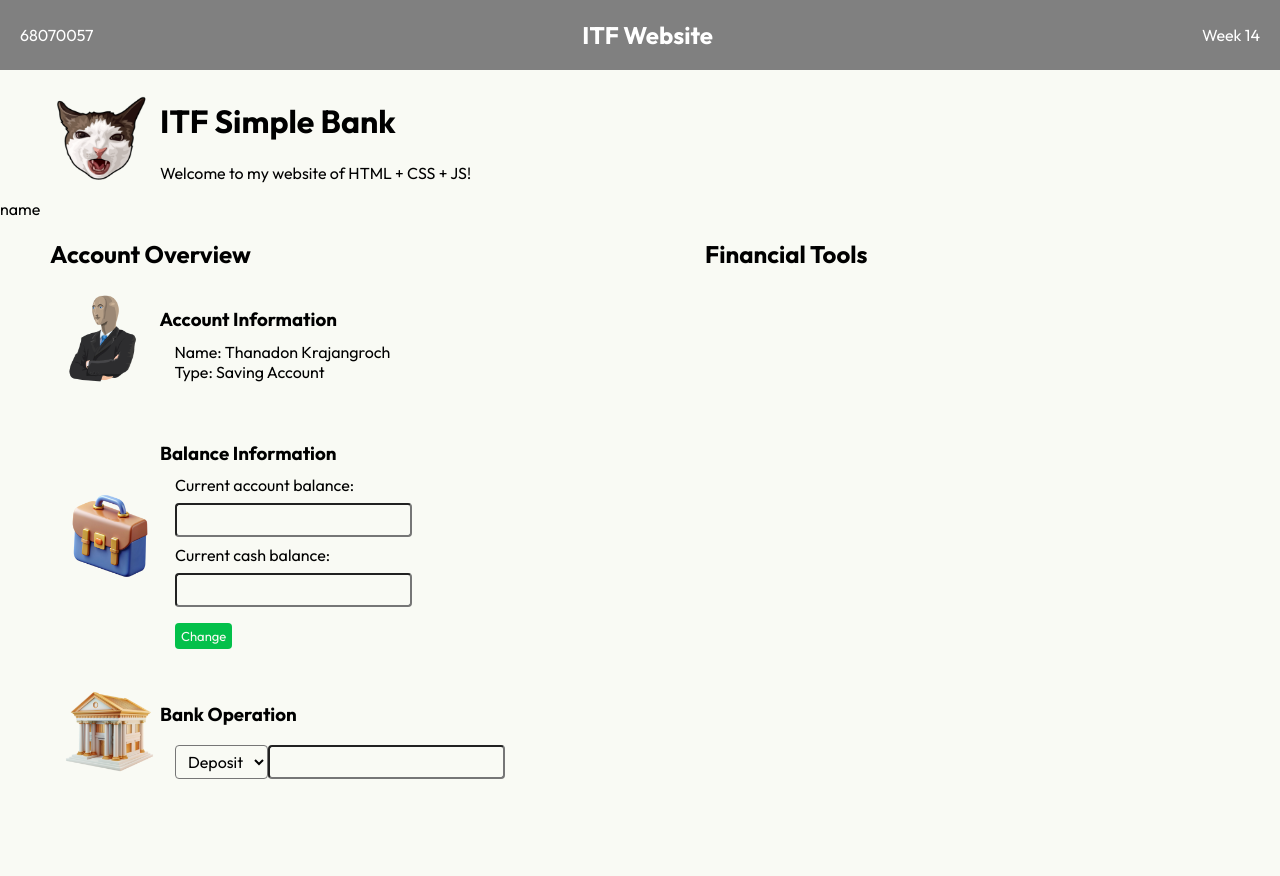
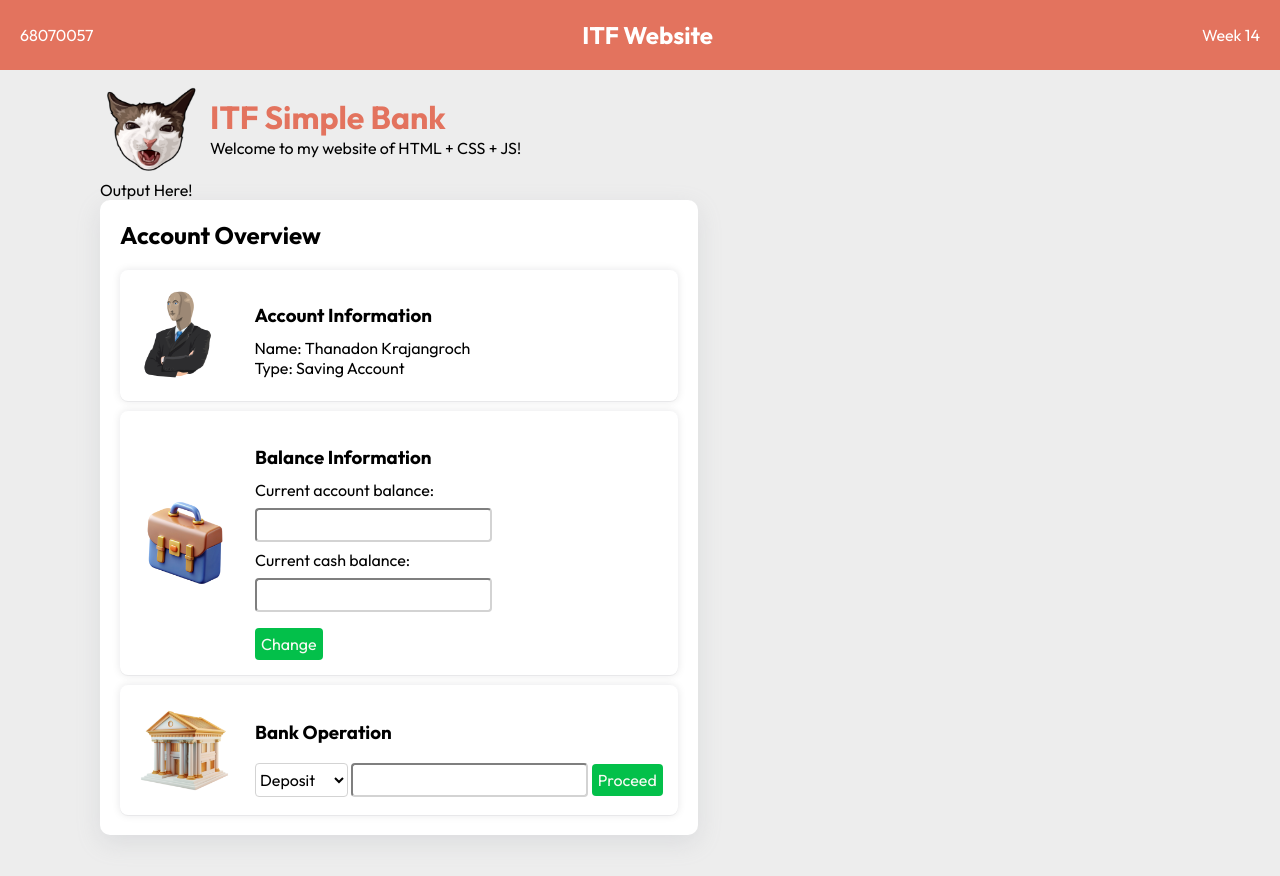
Before and after one commit to fuze-thnd/ITF-Web, a plain HTML site: page index.html in a window 1280 px wide. Before the commit the page ends 800 px from the top, so only its background shows below. Drawn offline with Linux system fonts and the light colour scheme.

Commit message:
Improve UI layout and update styles for bank app
Refactored index.html to add IDs to key elements, update button and output labels, and clean up unused elements. Enhanced styles in styles.css with new color schemes, improved spacing, added box shadows, and refined button, input, and select appearances for a more modern and consistent look.

```diff
--- a/index.html
+++ b/index.html
@@ -21,13 +21,13 @@
     <div class="header">
         <img src="meme-crunchy-cat-pack.png" height=100px>
         <div>
-            <h1>ITF Simple Bank</h1>
+            <h1 id="head1">ITF Simple Bank</h1>
             <p>Welcome to my website of HTML + CSS + JS!</p>
         </div>
     </div>
 
     <div class="output">
-        <output>name</output>
+        <output>Output Here!</output>
     </div>
 
     <div class="container">
@@ -43,7 +43,6 @@
                     </div>
                 </div>
             </div>
-            <p></p>
             <div id="Block">
                 <img src="colorful-3d-briefcase-icon.png" height="100px">
                 <div>
@@ -54,11 +53,10 @@
                         <p>Current cash balance:</p>
                         <input type="number" id="cash">
                         <p></p>
-                        <button type="submit">Change</button>
+                        <button type="submit" id="change">Change</button>
                     </div>
                 </div>
             </div>
-            <p></p>
             <div id="Block">
                 <img src="3d-bank-png-image.png" height="100px">
                 <div>
@@ -67,15 +65,19 @@
                         <select id="operation">
                             <option value="deposit">Deposit</option>
                             <option value="withdraw">Withdraw</option>
-                        <p>&nbsp</p>
+                        </select>
                         <input type="number" id="bankop">
+                        <button type="submit" id="proceed">Proceed</button>
                     </div>
                 </div>
             </div>
         </div>
-        <div class="FinancialTools">
+        <!-- <div class="FinancialTools">
             <h2>Financial Tools</h2>
-        </div>
+            <div id="Block">
+
+            </div>
+        </div> -->
     </div>
     <script src="script.js"></script>
 </body>
--- a/styles.css
+++ b/styles.css
@@ -1,5 +1,5 @@
 nav {
-    background-color: grey;
+    background-color: #E3735E;
     color: white;
     display: flex;
     justify-content: center;
@@ -10,7 +10,7 @@ nav {
 }
 
 body {
-    background-color: #F9FAF4;
+    background-color: #ededed;
     margin: 0;
     font-family: "Outfit", sans-serif;
 }
@@ -19,41 +19,67 @@ body {
     display: flex;
     align-items: center;
     padding-top: 10px;
-    padding-left: 50px;
-    text-indent: 10px;
+    padding-left: 100px;
+    gap: 10px;
+    line-height: 10px;
+}
+
+#head1 {
+    color: #E3735E;
+}
+.output {
+    padding-left: 100px;
 }
 
 .container {
     display: flex;
+    padding-left: 100px;
+    padding-bottom: 50px;
+    gap: 100px
+}
 
-}
 .AccountOverview {
     display: flex;
     flex-direction: column;
-    padding-left: 50px;
-    padding-right: 200px;
+    padding: 20px;
+    padding-top: 0px;
+    padding-bottom: 10px;
+    background-color:white;
+    border-radius: 10px;
+    box-shadow: rgba(149, 157, 165, 0.2) 0px 8px 24px;
 }
 
-.FinanacialTools {
+.FinancialTools {
     display: flex;
     flex-direction: column;
-    padding-left: 50px;
+    padding: 20px;
+    padding-top: 0px;
+    padding-bottom: 10px;
+    background-color:white;
+    border-radius: 10px;
+    box-shadow: rgba(149, 157, 165, 0.2) 0px 8px 24px;
 }
 
 #Block {
     display: flex;
     align-items: center;
-    padding-left: 10px;
+    padding: 15px;
+    margin-bottom: 10px;
+    gap: 20px;
+    background-color:white;
+    border-radius: 8px;
+    /* outline: auto;
+    outline-color: lightgray; */
+    box-shadow: rgba(17, 17, 26, 0.05) 0px 1px 0px, rgba(17, 17, 26, 0.1) 0px 0px 8px;
 }
 
 #Detail {
-    padding-left: 15px;
     line-height: 4px;
 }
 
 button {
     font-family: "Outfit", sans-serif;
-    font-size: small;
+    font-size: medium;
     text-align: right;
     color: #F9FAF4;
     background-color: #03C04A;
@@ -61,8 +87,8 @@ button {
     border: none;
     cursor: pointer;
     transition-duration: 0.5s;
-    padding-top: 5px;
-    padding-bottom: 5px;
+    padding-top: 6px;
+    padding-bottom: 6px;
 }
 
 button:hover {
@@ -72,7 +98,8 @@ button:hover {
 input {
     font-family: "Outfit", sans-serif;
     font-size: medium;
-    background-color: #F9FAF4;
+    background-color: white;
+    border-color: lightgrey;
     border-radius: 4px;
     padding-top: 5px;
     padding-bottom: 5px;
@@ -81,8 +108,9 @@ input {
 select {
     font-family: "Outfit", sans-serif;
     font-size: medium;
-    text-align: center;
-    background-color: #F9FAF4;
+    align-items: center;
+    background-color: white;
+    border-color: lightgrey;
     border-radius: 4px;
     padding-top: 5px;
     padding-bottom: 5px;;
```
